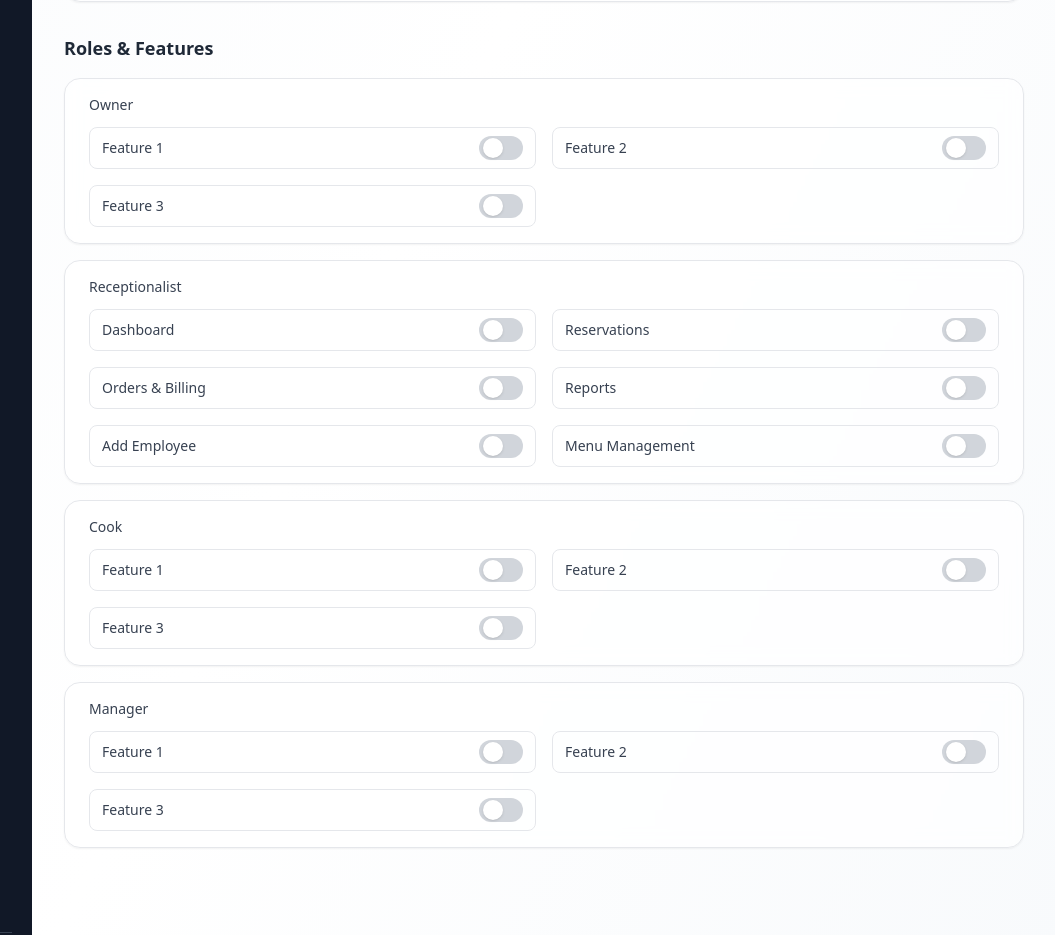
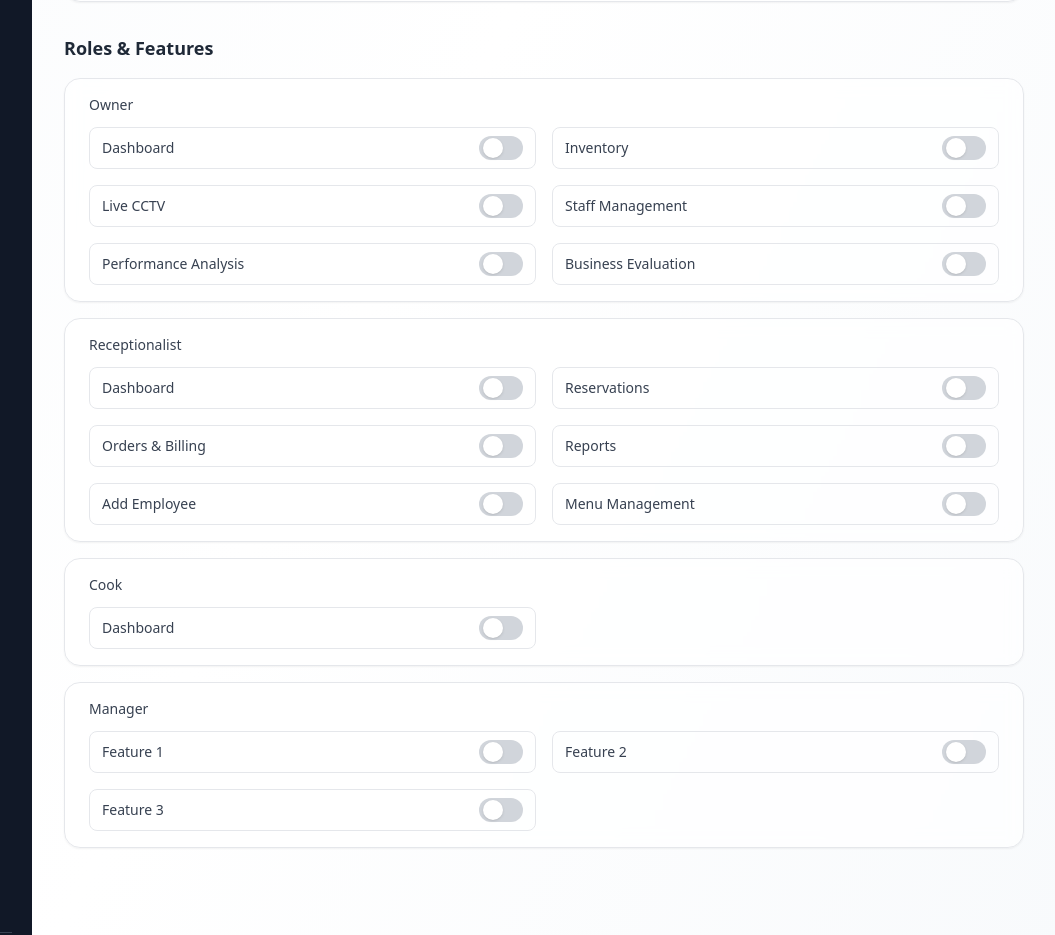
Before and after one commit to Omkar2k5/TechE-Innovation-HMA, a React (Vite) app: page /add-hotel in a window 1280 px wide. Shown: the part 1100-2035 px from the top of the page, without its empty margins (224-1279 px from the left). Built offline with nearby package versions, Linux system fonts and the light colour scheme.

Commit message:
Added Specific Pages as Features of Owner and Cook

```diff
--- a/src/pages/AddHotel.jsx
+++ b/src/pages/AddHotel.jsx
@@ -41,7 +41,14 @@ export default function AddHotel() {
 
   // Role-based features (Owner, Receptionalist, Cook, Manager)
   const [roleFeatures, setRoleFeatures] = useState({
-    owner: { feature1: false, feature2: false, feature3: false },
+    owner: {
+      dashboard: false,
+      inventory: false,
+      liveCCTV: false,
+      staffManagement: false,
+      performanceAnalysis: false,
+      businessEvaluation: false
+    },
     receptionalist: {
       dashboard: false,
       reservations: false,
@@ -50,7 +57,7 @@ export default function AddHotel() {
       addEmployee: false,
       menuManagement: false
     },
-    cook: { feature1: false, feature2: false, feature3: false },
+    cook: { dashboard: false },
     manager: { feature1: false, feature2: false, feature3: false },
   });
 
@@ -265,9 +272,12 @@ export default function AddHotel() {
             <SectionPanel>
               <h3 className="text-sm font-medium text-gray-700 mb-3">Owner</h3>
               <div className="grid grid-cols-1 md:grid-cols-2 gap-4">
-                <Toggle label="Feature 1" checked={roleFeatures.owner.feature1} onChange={(v) => setRoleFeature("owner", "feature1", v)} />
-                <Toggle label="Feature 2" checked={roleFeatures.owner.feature2} onChange={(v) => setRoleFeature("owner", "feature2", v)} />
-                <Toggle label="Feature 3" checked={roleFeatures.owner.feature3} onChange={(v) => setRoleFeature("owner", "feature3", v)} />
+                <Toggle label="Dashboard" checked={roleFeatures.owner.dashboard} onChange={(v) => setRoleFeature("owner", "dashboard", v)} />
+                <Toggle label="Inventory" checked={roleFeatures.owner.inventory} onChange={(v) => setRoleFeature("owner", "inventory", v)} />
+                <Toggle label="Live CCTV" checked={roleFeatures.owner.liveCCTV} onChange={(v) => setRoleFeature("owner", "liveCCTV", v)} />
+                <Toggle label="Staff Management" checked={roleFeatures.owner.staffManagement} onChange={(v) => setRoleFeature("owner", "staffManagement", v)} />
+                <Toggle label="Performance Analysis" checked={roleFeatures.owner.performanceAnalysis} onChange={(v) => setRoleFeature("owner", "performanceAnalysis", v)} />
+                <Toggle label="Business Evaluation" checked={roleFeatures.owner.businessEvaluation} onChange={(v) => setRoleFeature("owner", "businessEvaluation", v)} />
               </div>
             </SectionPanel>
 
@@ -286,9 +296,7 @@ export default function AddHotel() {
             <SectionPanel>
               <h3 className="text-sm font-medium text-gray-700 mb-3">Cook</h3>
               <div className="grid grid-cols-1 md:grid-cols-2 gap-4">
-                <Toggle label="Feature 1" checked={roleFeatures.cook.feature1} onChange={(v) => setRoleFeature("cook", "feature1", v)} />
-                <Toggle label="Feature 2" checked={roleFeatures.cook.feature2} onChange={(v) => setRoleFeature("cook", "feature2", v)} />
-                <Toggle label="Feature 3" checked={roleFeatures.cook.feature3} onChange={(v) => setRoleFeature("cook", "feature3", v)} />
+                <Toggle label="Dashboard" checked={roleFeatures.cook.dashboard} onChange={(v) => setRoleFeature("cook", "dashboard", v)} />
               </div>
             </SectionPanel>
 
```
